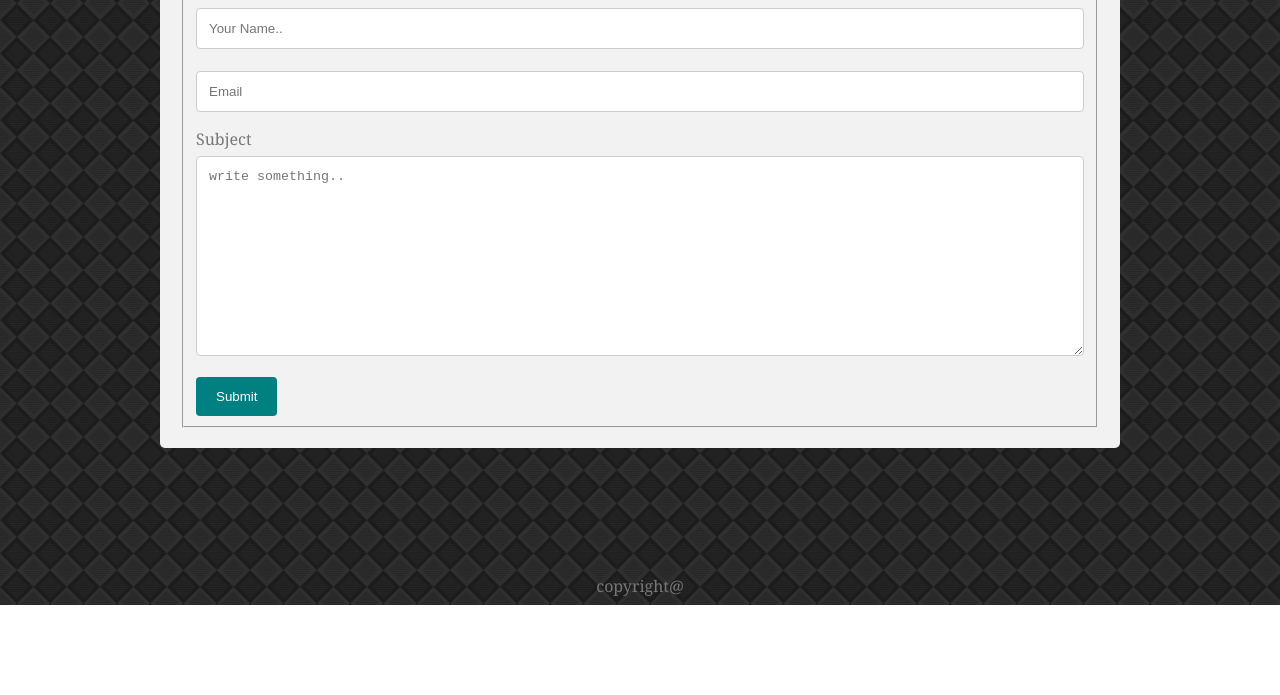
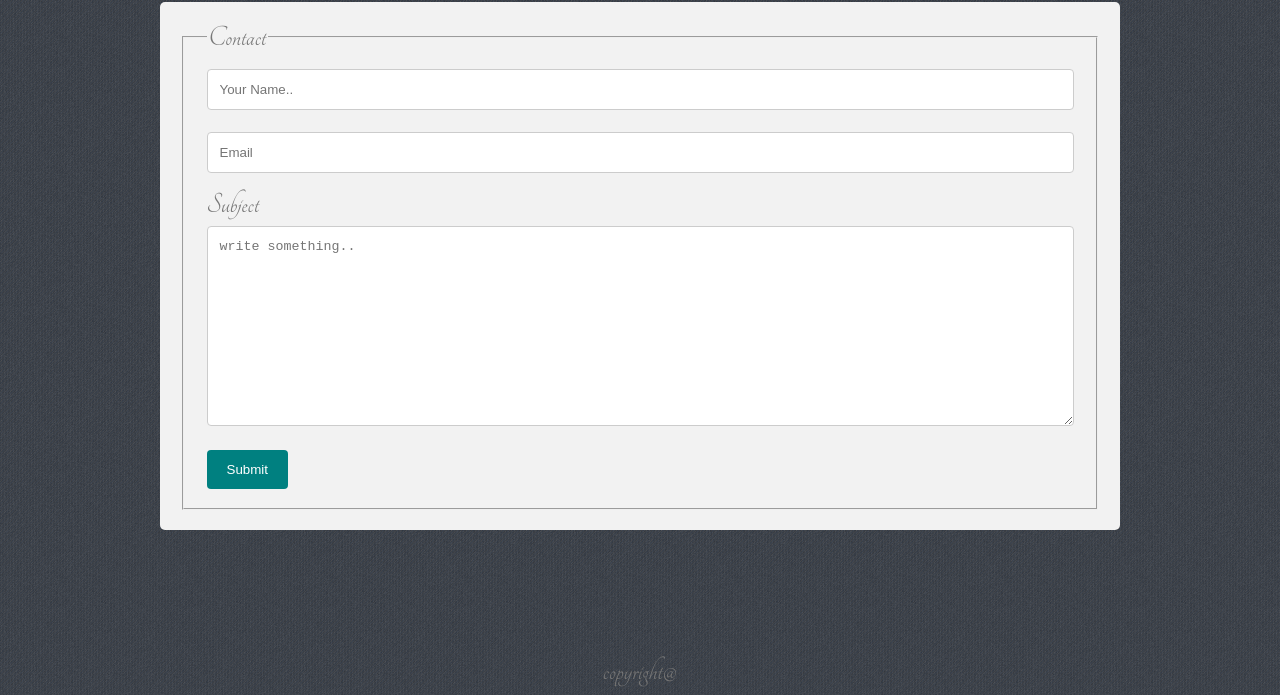
Before and after one commit to rcthedev/Portfolio, a plain HTML site: page contact.html in a window 1280 px wide. Shown: the part 330-1025 px from the top of the page. Before the commit the page ends 935 px from the top, so only its background shows below. Drawn offline with Linux system fonts and the light colour scheme.

Commit message:
made changes

```diff
--- a/assets/css/style.css
+++ b/assets/css/style.css
@@ -1,5 +1,6 @@
 body {
-  font-family: Georgia, "Times New Roman", Times, serif;
+  font-family: 'Tangerine', serif;
+  font-size: 30px;
   color: #777777;
 }
 header {
--- a/contact.html
+++ b/contact.html
@@ -2,11 +2,12 @@
 <html lang="en">
 <head>
         <title>My Portfolio</title>
+        <link rel="stylesheet"href="https://fonts.googleapis.com/css?family=Tangerine">
         <link rel="stylesheet" href="assets/css/style.css">
-        <link rel="stylesheet" href="assets/css/style1.css">
+        <!-- <link rel="stylesheet" href="assets/css/style1.css"> -->
 
 </head>
-<body background="assets\images\diagonal-squares\diagonal-squares.png">
+<body background="assets\images\denim.png">
     <header>
         <h1>Robert Chavez</h1>
         <nav>
```
Also changed, not shown: index.html (+2 -1 lines), portfolio.html (+2 -1 lines), assets/images/denim.png (added), assets/images/denim/denim/denim_@2X.png (added), assets/images/denim/denim/readme.txt (added), 1 other file.
